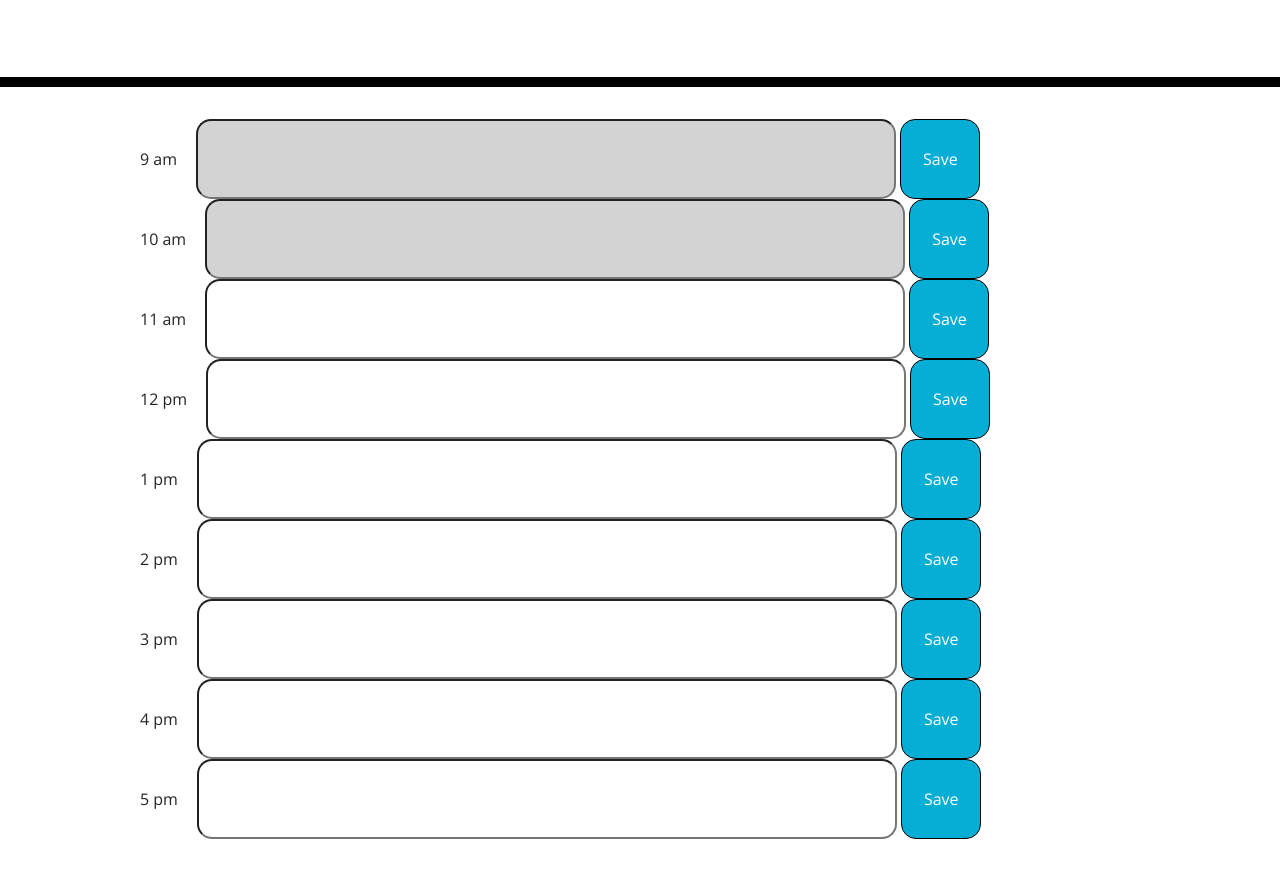
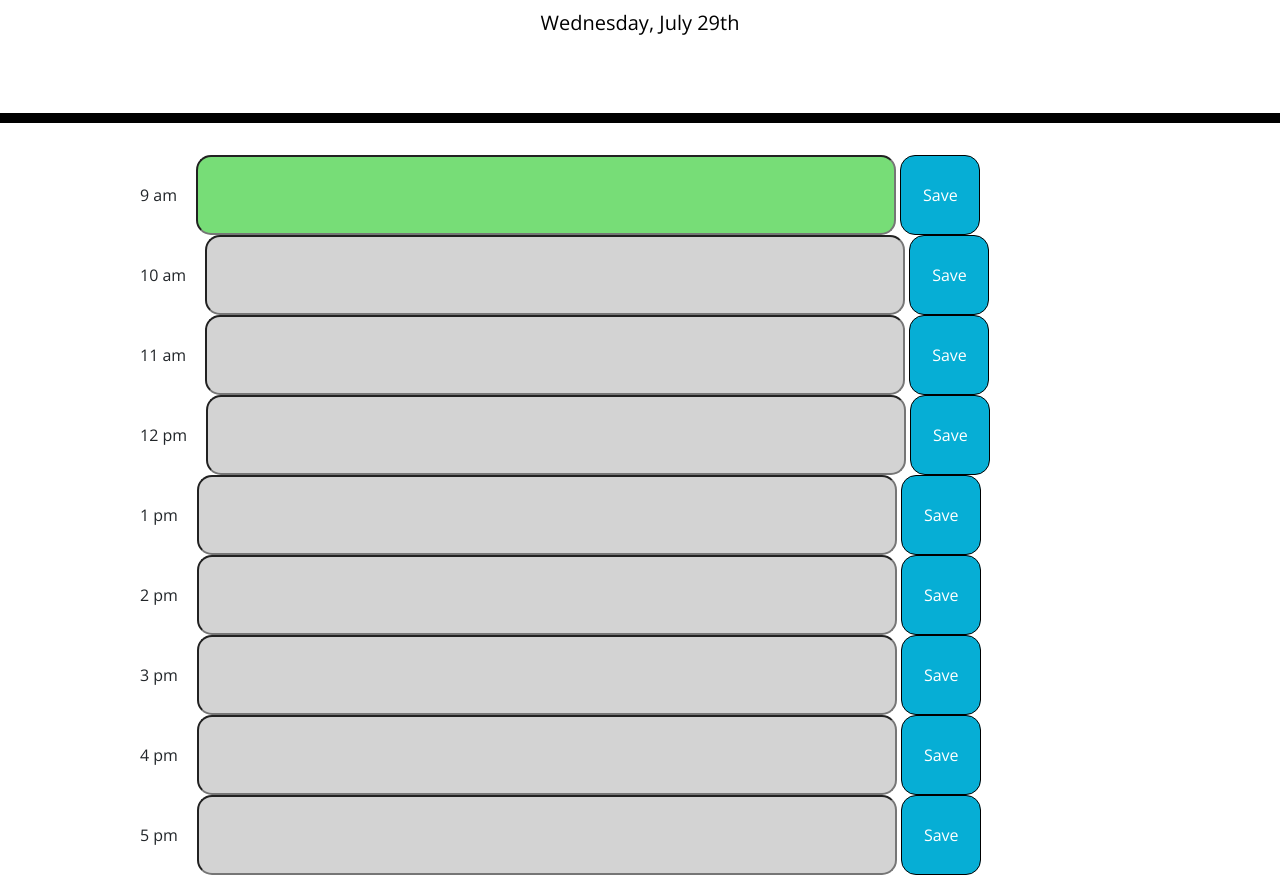
Before and after one commit to caitlinritawhite/Workday-Planner, a plain HTML site: page homework5.html in a window 1280 px wide. Shown: the part 181-1072 px from the top of the page. Before the commit the page ends 1036 px from the top, so only its background shows below. Drawn offline with nearby package versions, Linux system fonts and the light colour scheme.

Commit message:
Added the JS file

```diff
--- a/homework5.html
+++ b/homework5.html
@@ -45,37 +45,37 @@
         </li>
         <li>
           <span class= "col-3">11 am</span>
-          <input class = "timeRow"   type="text" id="9am" />
+          <input class = "timeRow"   type="text" id="11am" />
           <button class="saveBtn" time="11am">Save</button>
         </li>
         <li>
           <span class= "col-3">12 pm</span>
-          <input class = "timeRow"  type="text" id="9am" />
+          <input class = "timeRow"  type="text" id="12pm" />
           <button class="saveBtn" time="12pm">Save</button>
         </li>
         <li>
           <span class= "col-3">1 pm</span>
-          <input class = "timeRow"  type="text" id="9am" />
+          <input class = "timeRow"  type="text" id="1pm" />
           <button class="saveBtn" time="1pm">Save</button>
         </li>
         <li>
           <span class= "col-3">2 pm</span>
-          <input class = "timeRow"  type="text" id="9am" />
+          <input class = "timeRow"  type="text" id="2pm" />
           <button class="saveBtn" time="2pm">Save</button>
         </li>
         <li>
           <span class= "col-3">3 pm</span>
-          <input class = "timeRow"  type="text" id="9am" />
+          <input class = "timeRow"  type="text" id="3pm" />
           <button class="saveBtn" time="3pm">Save</button>
         </li>
         <li>
           <span class= "col-3">4 pm</span>
-          <input class = "timeRow"  type="text" id="9am" />
+          <input class = "timeRow"  type="text" id="4pm" />
           <button class="saveBtn" time="4pm">Save</button>
         </li>
         <li>
           <span class= "col-3">5 pm</span>
-          <input class = "timeRow"  type="text" id="9am" />
+          <input class = "timeRow"  type="text" id="5pm" />
           <button class="saveBtn" time="5pm">Save</button>
         </li>
       </ul>
@@ -84,65 +84,6 @@
 
     <script src="https://code.jquery.com/jquery-3.4.1.min.js"></script>
     <script src="https://cdnjs.cloudflare.com/ajax/libs/moment.js/2.24.0/moment.min.js"></script>
-
-    <script>
-      $("button").on("click", function () {
-        var timeId = $(this).attr("time");
-
-        var userTask = $(timeId).val();
-        localStorage.setItem(timeId, userTask);
-      });
-
-      var nineAM = localStorage.getItem("#9am");
-      if (nineAM) {
-        $("9am").val(nineAm);
-      }
-
-
-
-
-
-      for (var i = 9; i < 17; i++) {
-        // Get current hour
-    var today = new Date();
-     var currentTime = today.getHours() + ":" + today.getMinutes() + ":" + today.getSeconds();
-
-        var amPm = "am";
-        if (i >= 12) {
-          amPm = "pm";
-        }
-        var hour = i;
-        if (i > 12) {
-          hour -= 12;
-        }
-
-
-
-        var targetId = "#" + hour + amPm;
-        //if currentTime > i  class past
-
-
-        var className = "past";
-
-        $(targetId).addClass(className);
-
-
-
-        //else if currentTime < i class future
-        // else class current
-
-
-
-
-
-
-
-        // moment().format("MM/DD/YYYY"));
-        // moment().format("HH:MM")
-
-
-
-      }
-    </script>
+    <script src="script.js"></script>
   </body>
 </html>
--- /dev/null
+++ b/script.js
@@ -0,0 +1,81 @@
+var dayofWeek = moment().format('dddd');
+var dateofMonth = moment().format('MMMM Do')
+var todaysDate = dayofWeek + ", " + dateofMonth;
+
+$("#currentDay").text(todaysDate);
+
+$("button").on("click", function () {
+  var timeId = $(this).attr("time");
+
+  var userTask = $(this).prev().val();
+  localStorage.setItem(timeId, userTask);
+});
+
+var nineAm = localStorage.getItem("#9am");
+if (nineAm) {
+  $("9am").text(nineAm);
+}
+
+
+
+
+
+for (var i = 9; i < 18; i++) {
+  // Get current hour
+var today = new Date();
+var currentTime = today.getHours() + ":" + today.getMinutes() + ":" + today.getSeconds();
+
+console.log(currentTime)
+
+  var amPm = "am";
+  if (i >= 12) {
+    amPm = "pm";
+  }
+
+  var hour = i;
+  if (i > 12) {
+    hour -= 12;
+  }
+  var targetId = "#" + hour + amPm;
+
+    if(currentTime > i + amPm){
+      $(targetId).addClass("past");
+  }
+
+  else if(currentTime < i + amPm) {
+      $(targetId).addClass("future");
+  }
+
+  else{
+      $(targetId).addClass("present");
+  }
+
+
+
+
+
+
+ // var targetId = "#" + hour + amPm;
+  //if currentTime > i  class past
+
+  //var className = "past";
+
+  //$(targetId).addClass(className);
+
+
+
+  //else if currentTime < i class future
+  // else class current
+
+
+
+
+
+
+
+  // moment().format("MM/DD/YYYY");
+  // moment().format("HH:MM")
+
+
+
+}
--- a/style.css
+++ b/style.css
@@ -12,6 +12,7 @@ body {
     border-left: 1px solid black;
     padding: 10px;
   }
+
 
   .jumbotron {
     text-align: center;
```
Also changed, not shown: 1 other file.
